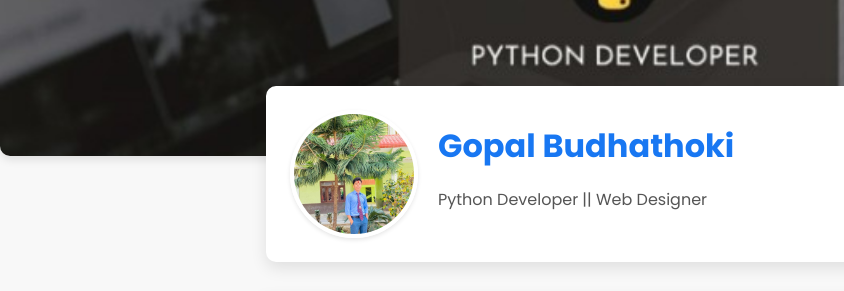
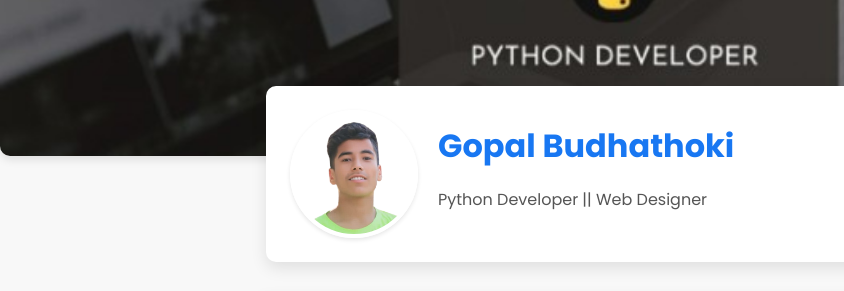
Before and after one commit to gbcjk/Gopal-Budhathoki-Portfolio, a plain HTML site: page index.html in a window 1280 px wide. Shown: the part 233-524 px from the top of the page, 0-844 px from the left. Drawn offline with Linux system fonts and the light colour scheme.

Commit message:
Update index.html

```diff
--- a/index.html
+++ b/index.html
@@ -27,7 +27,7 @@
     <div class="cover"></div>
 
     <div class="profile">
-        <img src="Images/ProPic.jpg" alt="Gopal Budhathoki Profile">
+        <img src="Images/1000007996-removebg-preview.png" alt="Gopal Budhathoki Profile">
         <div class="profile-info">
             <h1>Gopal Budhathoki</h1>
             <p>Python Developer || Web Designer</p>
```
